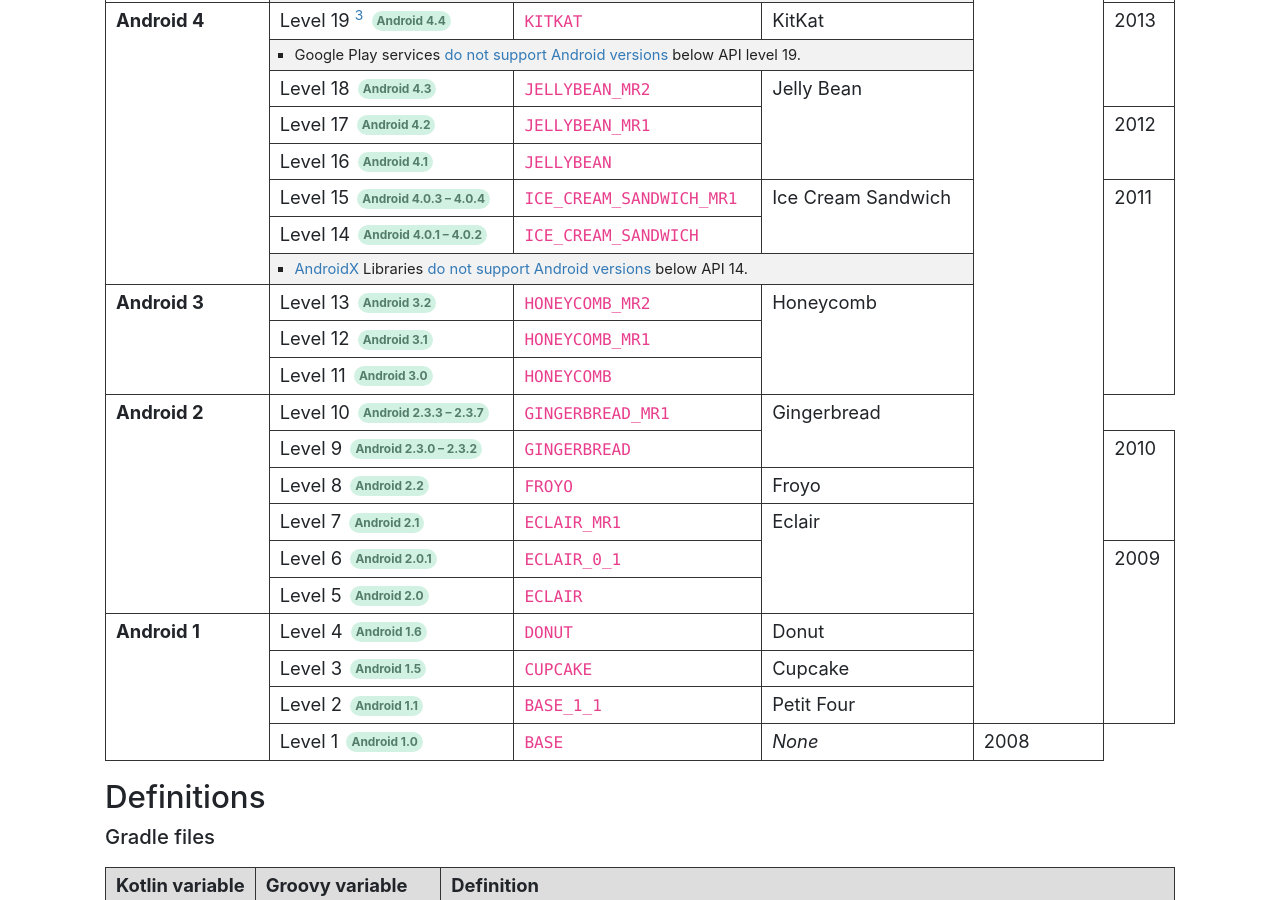
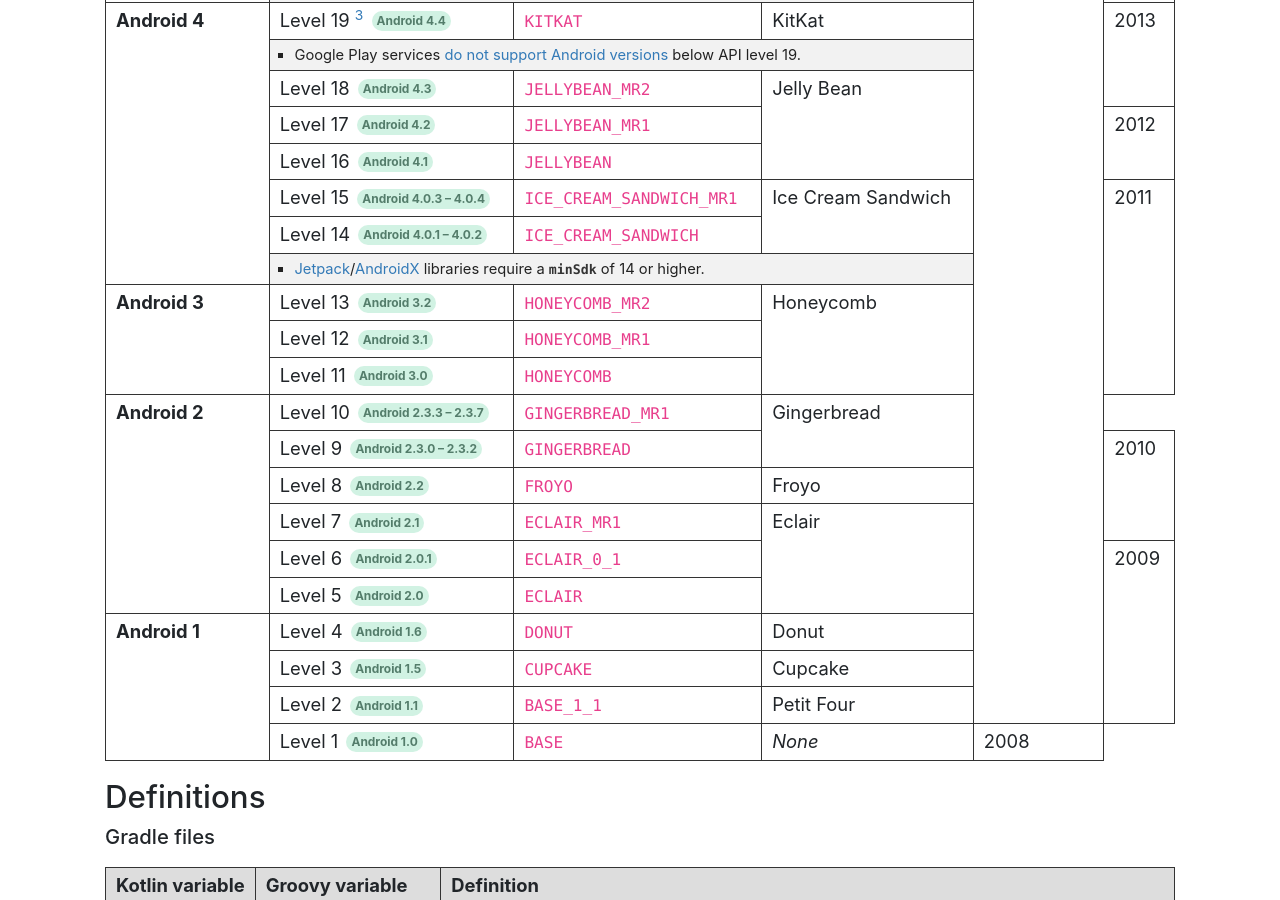
Before and after one commit to ebelinski/apilevels, a Jekyll site: the page built from index.md, in a window 1280 px wide and 900 px high, scrolled down 839 px. Built offline with Jekyll 4.4.1, drawn with Linux system fonts in a browser that asks for light colours; comment, search, counter and statistics services are not loaded.

Commit message:
Tweaked language for AndroidX note.

```diff
--- a/index.md
+++ b/index.md
@@ -202,7 +202,7 @@
   </tr>
   <tr class="table-notes"><td colspan="3">
     <ul>
-      <li><a href="https://developer.android.com/jetpack/androidx">AndroidX</a> Libraries <a href="https://developer.android.com/topic/libraries/support-library#api-versions">do not support Android versions</a> below API 14.</li>
+      <li><a href="https://developer.android.com/jetpack">Jetpack</a>/<a href="https://developer.android.com/jetpack/androidx">AndroidX</a> libraries require a <code>minSdk</code> of 14 or higher.</li>
     </ul>
   </td></tr>
   <tr>
```
